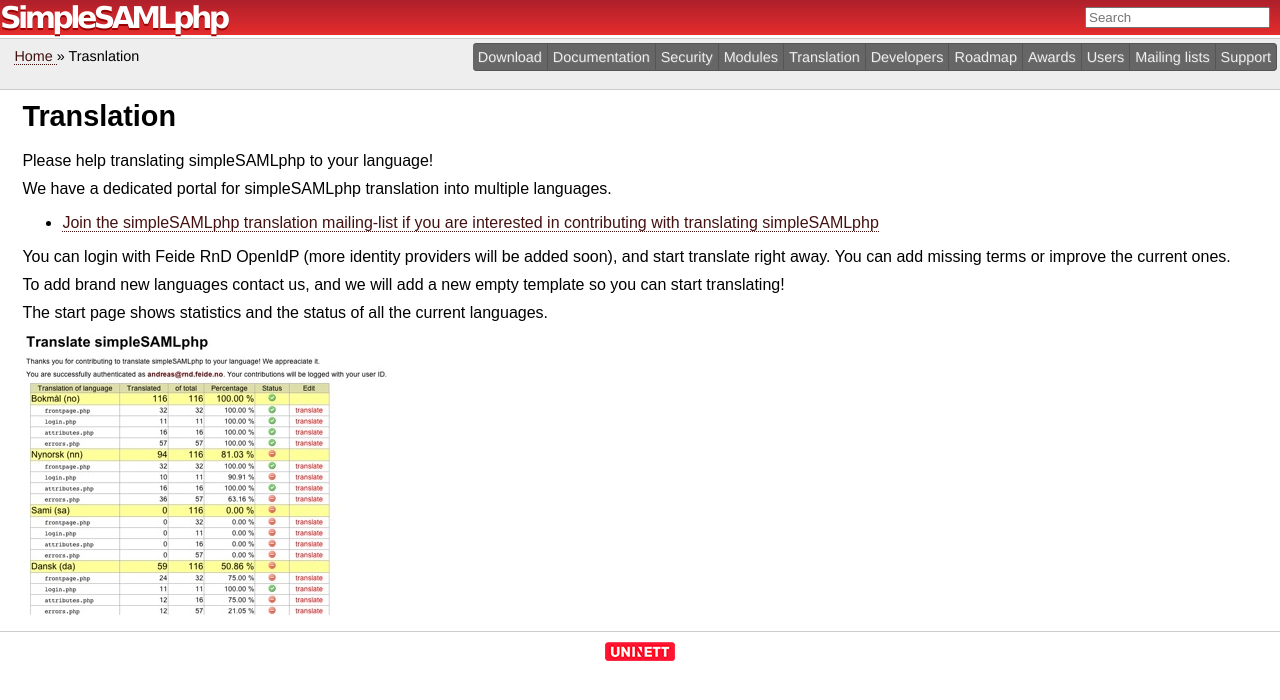
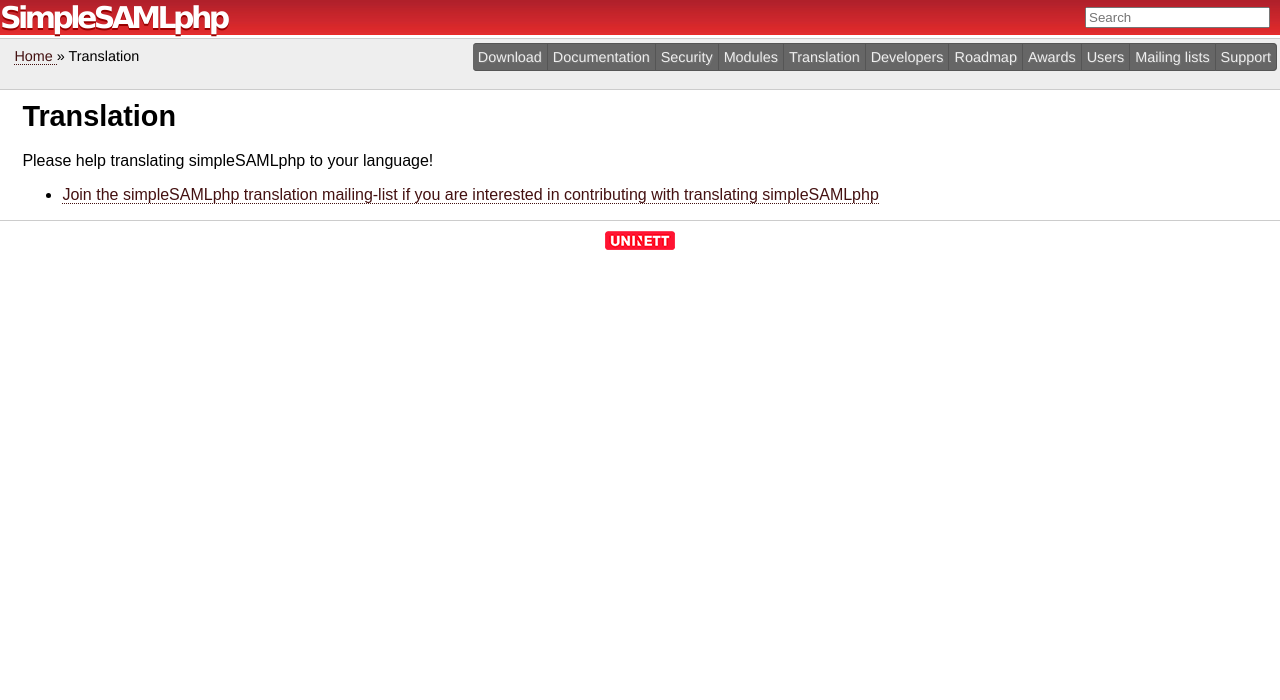
Before and after one commit to simplesamlphp/simplesamlphp.github.io, a Jekyll site: the page built from translation/index.md, in a window 1280 px wide. Shown: the top 700 px of the page. Built offline with Jekyll 4.4.1, drawn with Linux system fonts in a browser that asks for light colours.

Commit message:
Remove misleading text about translations
The translation portal has been gone for a long time now.

```diff
--- a/translation/index.md
+++ b/translation/index.md
@@ -1,24 +1,9 @@
 ---
 layout: default
-title: Trasnlation
+title: Translation
 ---
 # Translation
 
 Please help translating simpleSAMLphp to your language!
 
-We have a dedicated portal for simpleSAMLphp translation into multiple languages.
-
-<!---
-the site don't exist.
-
-* [Visit the translation portal - and start your contribution (or just view the statistics)](https://translation.rnd.feide.no)
---->
 * [Join the simpleSAMLphp translation mailing-list if you are interested in contributing with translating simpleSAMLphp](/lists)
-
-You can login with Feide RnD OpenIdP (more identity providers will be added soon), and start translate right away. You can add missing terms or improve the current ones.
-
-To add brand new languages contact us, and we will add a new empty template so you can start translating!
-
-The start page shows statistics and the status of all the current languages.
-
-<img src="/res/translation_portal.jpg" />
```
